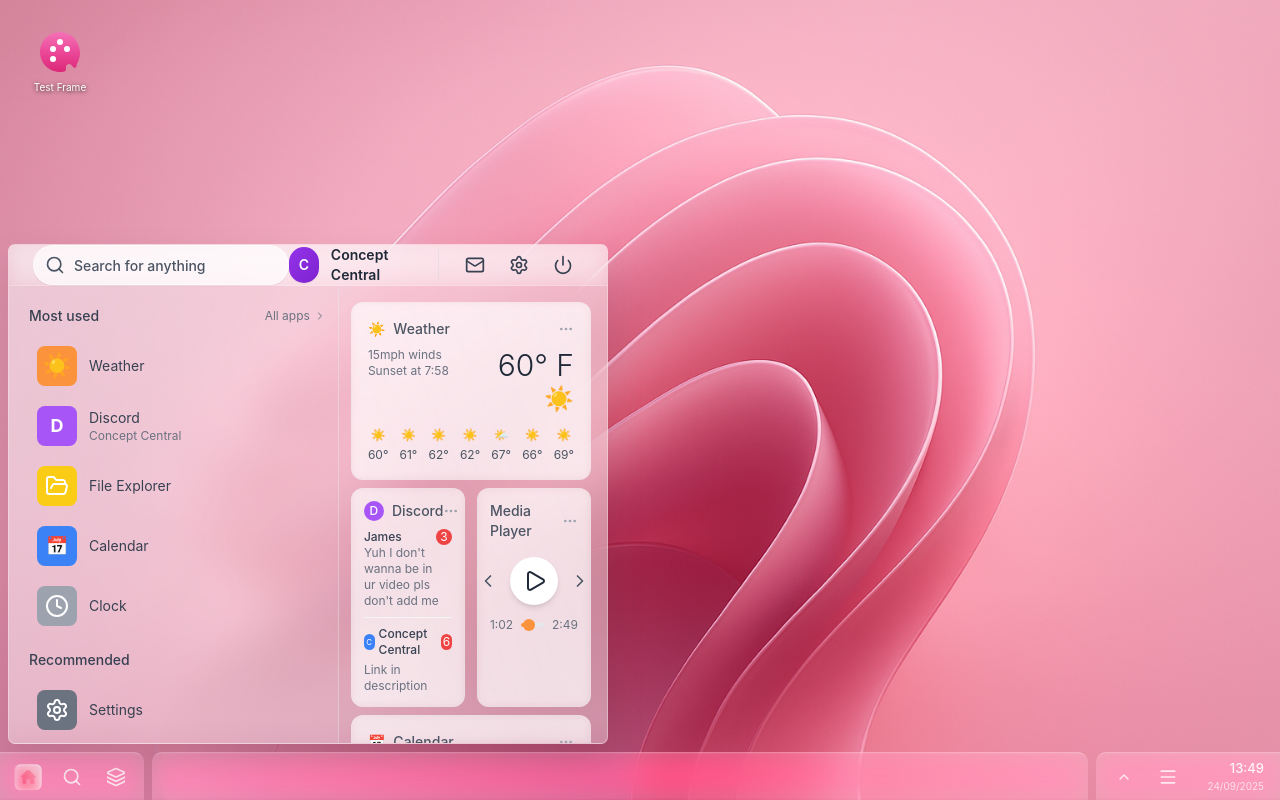
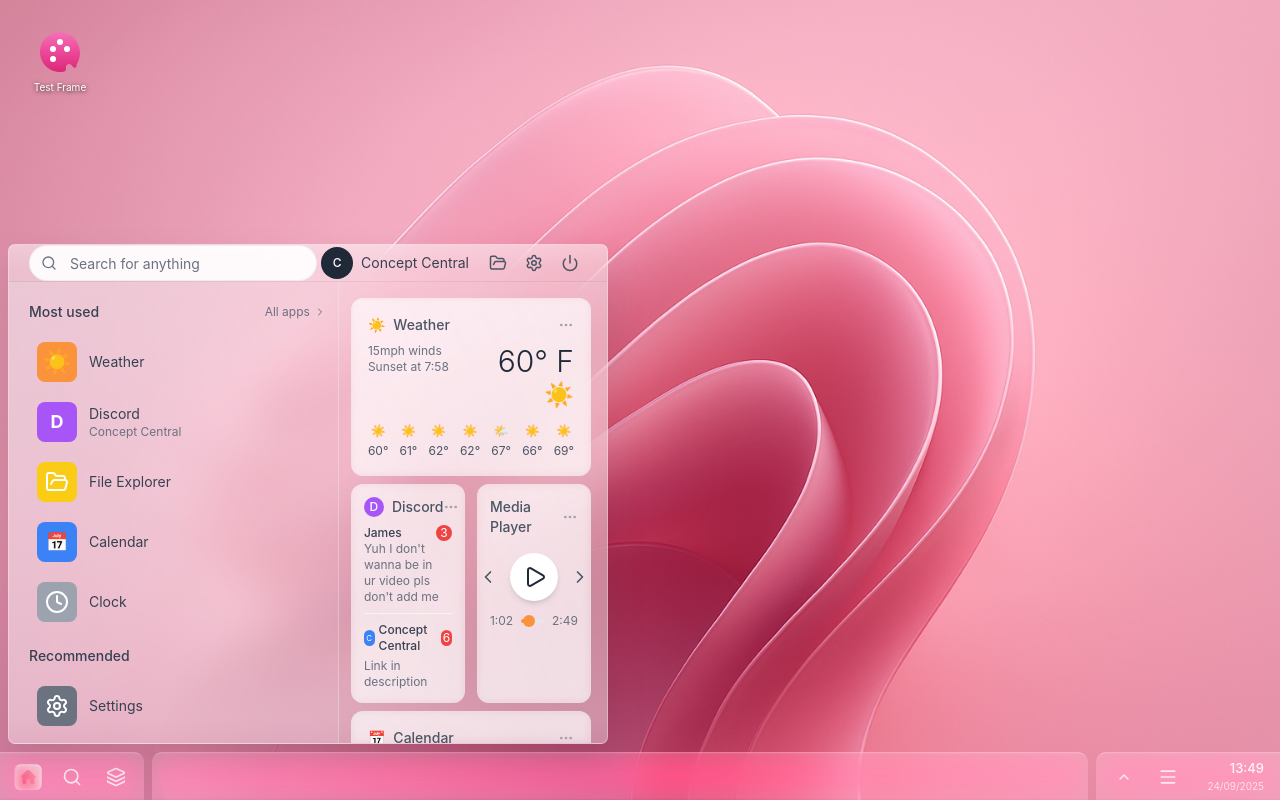
Before and after one commit to gtolontop/portfolio-desktop-style, a Next.js app: page / in a window 1280 px wide. Both pictures are taken after a click on the button 28 px from the left and 776 px from the top of the page. Built offline with nearby package versions, Linux system fonts and the light colour scheme.

Commit message:
Refactor StartMenu component for improved layout, search bar size, and icon styling

```diff
--- a/src/components/StartMenu.tsx
+++ b/src/components/StartMenu.tsx
@@ -1,7 +1,7 @@
 'use client'
 
 import { useState, useRef, useEffect } from 'react'
-import { Search, Mail, Share2, Settings, FolderOpen, Clock, ChevronRight, MoreHorizontal, ChevronLeft, ChevronRight as Next, Pause, Play, Power } from 'lucide-react'
+import { Search, Share2, Settings, FolderOpen, Clock, ChevronRight, MoreHorizontal, ChevronLeft, ChevronRight as Next, Pause, Play, Power } from 'lucide-react'
 import { useAppStore } from '@/store/appStore'
 
 interface StartMenuProps {
@@ -67,56 +67,51 @@ export default function StartMenu({ isOpen, onClose }: StartMenuProps) {
       }}
     >
       {/* Navbar */}
-      <div className="h-16 px-6 flex items-center" style={{
-        backgroundColor: 'rgba(255, 255, 255, 0.15)',
-        backdropFilter: 'blur(10px)',
-        borderBottom: '1px solid rgba(255, 255, 255, 0.2)'
+      <div className="h-14 px-5 flex items-center bg-white/5" style={{
+        borderBottom: '1px solid rgba(0, 0, 0, 0.06)'
       }}>
         {/* Left Side - Search Bar */}
         <div className="flex-1 flex items-center">
-          <div className="relative w-64">
-            <Search className="absolute left-3 top-1/2 -translate-y-1/2 w-5 h-5 text-gray-600" />
+          <div className="relative w-72">
+            <Search className="absolute left-3 top-1/2 -translate-y-1/2 w-4 h-4 text-gray-500" />
             <input
               type="text"
               value={searchQuery}
               onChange={(e) => setSearchQuery(e.target.value)}
               placeholder="Search for anything"
-              className="w-full h-10 pl-10 pr-4 rounded-full text-sm
-                       bg-white/70
-                       border border-white/50
-                       placeholder-gray-600 text-gray-800 font-medium
-                       focus:outline-none focus:bg-white/80 focus:border-white/60
-                       transition-all shadow-sm"
+              className="w-full h-9 pl-10 pr-4 rounded-full text-sm
+                       bg-white/90
+                       border border-gray-200/70
+                       placeholder-gray-500 text-gray-700
+                       focus:outline-none focus:bg-white focus:border-gray-300
+                       transition-all"
             />
           </div>
         </div>
 
         {/* Right Side - Profile and Icons */}
-        <div className="flex items-center gap-4">
+        <div className="flex items-center gap-3">
           {/* Profile */}
-          <div className="flex items-center gap-3">
-            <div className="w-9 h-9 rounded-full bg-gradient-to-br from-purple-600 to-purple-700 flex items-center justify-center shadow-sm">
-              <span className="text-white text-sm font-semibold">C</span>
+          <div className="flex items-center gap-2">
+            <div className="w-8 h-8 rounded-full bg-gray-800 flex items-center justify-center">
+              <span className="text-white text-xs font-medium">C</span>
             </div>
-            <span className="text-sm font-semibold text-gray-800">Concept Central</span>
+            <span className="text-sm text-gray-700">Concept Central</span>
           </div>
 
-          {/* Vertical Divider */}
-          <div className="h-8 w-px bg-gray-300/40"></div>
-
           {/* Icons */}
-          <div className="flex items-center gap-1">
-            <button className="p-2.5 hover:bg-white/25 rounded-lg transition-all">
-              <Mail className="w-5 h-5 text-gray-700" />
+          <div className="flex items-center gap-0.5">
+            <button className="p-2 hover:bg-black/5 rounded transition-colors">
+              <FolderOpen className="w-[18px] h-[18px] text-gray-600" />
             </button>
-            <button className="p-2.5 hover:bg-white/25 rounded-lg transition-all">
-              <Settings className="w-5 h-5 text-gray-700" />
+            <button className="p-2 hover:bg-black/5 rounded transition-colors">
+              <Settings className="w-[18px] h-[18px] text-gray-600" />
             </button>
             <button
               onClick={onClose}
-              className="p-2.5 hover:bg-red-500/20 rounded-lg transition-all"
+              className="p-2 hover:bg-black/5 rounded transition-colors"
             >
-              <Power className="w-5 h-5 text-gray-700" />
+              <Power className="w-[18px] h-[18px] text-gray-600" />
             </button>
           </div>
         </div>
```
